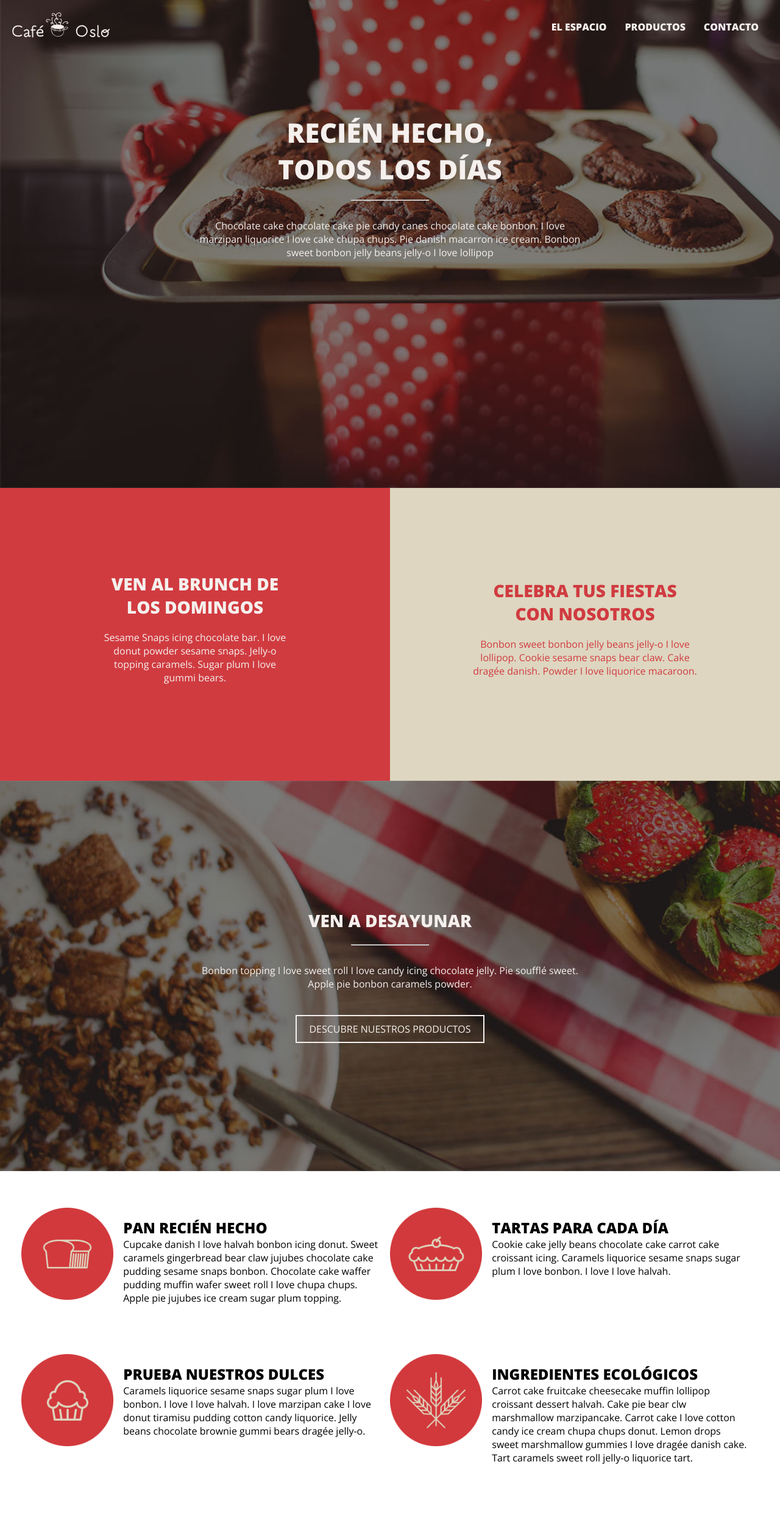
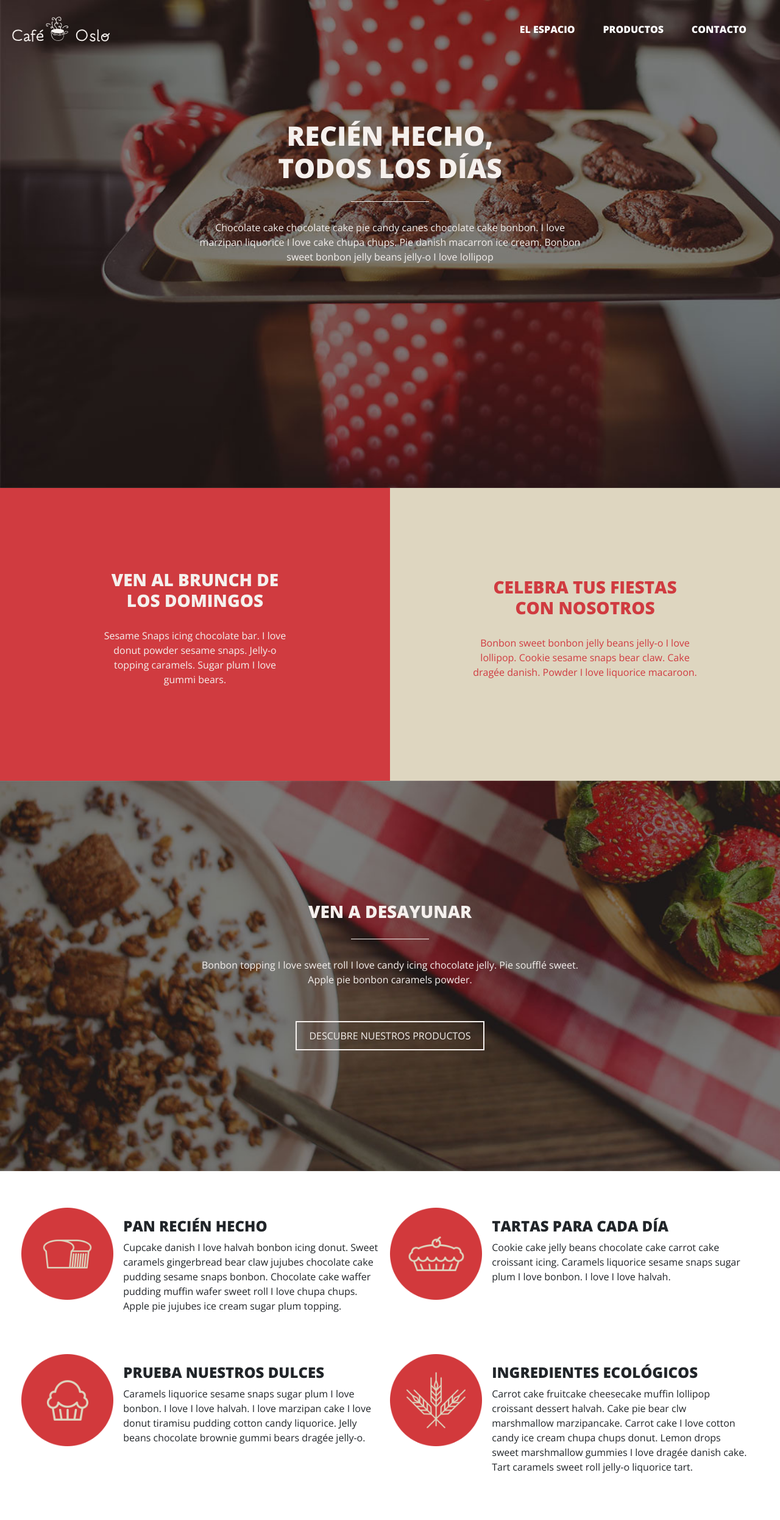
Before and after one commit to fedekrenn/cafe-oslo, a plain HTML site: page index.html in a window 1280 px wide. Shown: the top 2492 px of the page at 61% size. Drawn offline with nearby package versions, Linux system fonts and the light colour scheme.

Commit message:
Se añaden animaciones y bootstrap

```diff
--- a/css/style.css
+++ b/css/style.css
@@ -22,6 +22,8 @@
 a {
   text-decoration: none;
   color: inherit; }
+  a:hover {
+    color: inherit; }
 
 h1 {
   font-size: 44px; }
@@ -32,9 +34,15 @@ h2 {
 h3 {
   font-size: 24px; }
 
+h1, h2, h3 {
+  font-weight: bold; }
+
 iframe {
   width: 40%;
   height: 40%; }
+
+hr {
+  opacity: 1; }
 
 .buttom {
   border: 2px solid #f5f0ed;
@@ -129,7 +137,8 @@ ul {
     list-style: none;
     text-transform: uppercase;
     font-weight: bold;
-    padding: 0 15px; }
+    padding: 0 15px;
+    color: #f5f0ed; }
 
 .presentation {
   position: relative;
@@ -147,11 +156,23 @@ ul {
   position: relative;
   top: 50px; }
 
+.navbar-light .navbar-nav .nav-link {
+  color: white; }
+  .navbar-light .navbar-nav .nav-link:hover {
+    color: #d03b40; }
+
+.navbar-toggler {
+  background-color: #ded6c0; }
+
 @media (max-width: 700px) {
   header {
     min-height: 85vh; }
     header .presentation {
       top: 15px; } }
+
+@media (max-width: 400px) {
+  header .presentation {
+    font-size: .8rem; } }
 
 footer {
   min-height: 15vh;
--- a/index.html
+++ b/index.html
@@ -5,8 +5,13 @@
   <meta charset="utf-8">
   <meta http-equiv="X-UA-Compatible" content="IE=edge">
   <meta name="viewport" content="initial-scale=1.0, width=device-width">
+  <!-- Bootstrap -->
+  <link href="https://cdn.jsdelivr.net/npm/bootstrap@5.1.3/dist/css/bootstrap.min.css" rel="stylesheet"
+    integrity="sha384-1BmE4kWBq78iYhFldvKuhfTAU6auU8tT94WrHftjDbrCEXSU1oBoqyl2QvZ6jIW3" crossorigin="anonymous">
   <!-- Favicon -->
   <link rel="shortcut icon" href="./assets/icons/favicon.jpg" type="image/x-icon">
+  <!-- Animaciones -->
+  <link href="https://unpkg.com/aos@2.3.1/dist/aos.css" rel="stylesheet">
   <!-- Google fonts -->
   <link rel="preconnect" href="https://fonts.googleapis.com">
   <link rel="preconnect" href="https://fonts.gstatic.com" crossorigin>
@@ -20,35 +25,43 @@
   <header>
     <div class="navigation">
       <a href="index.html"><img src="./assets/img/logo.png" alt="Café Oslo logo taza de café"></a>
-      <nav id="menu" class="navegacion">
-        <ul>
-          <li><a href="#firstSection">El espacio</a></li>
-          <li><a href="#secondSection">Productos</a></li>
-          <li><a href="#contactSection">Contacto</a></li>
-        </ul>
+      <nav class="navbar navbar-expand-lg navbar-light">
+        <div class="container-fluid">
+          <button class="navbar-toggler" type="button" data-bs-toggle="collapse" data-bs-target="#navbarNav"
+            aria-controls="navbarNav" aria-expanded="false" aria-label="Toggle navigation">
+            <span class="navbar-toggler-icon"></span>
+          </button>
+          <div class="collapse navbar-collapse" id="navbarNav">
+            <ul class="navbar-nav">
+              <li class="nav-item"><a href="#firstSection" class="nav-link">El espacio</a></li>
+              <li class="nav-item"><a href="#secondSection" class="nav-link">Productos</a></li>
+              <li class="nav-item"><a href="#contactSection" class="nav-link">Contacto</a></li>
+            </ul>
+          </div>
+        </div>
       </nav>
     </div>
     <div class="presentation">
-      <h1>RECIÉN HECHO, TODOS LOS DÍAS</h1>
+      <h1 data-aos="flip-left">RECIÉN HECHO, TODOS LOS DÍAS</h1>
       <hr>
-      <p>Chocolate cake chocolate cake pie candy canes chocolate cake bonbon. I love marzipan liquorice I love cake
+      <p data-aos="zoom-in">Chocolate cake chocolate cake pie candy canes chocolate cake bonbon. I love marzipan liquorice I love cake
         chupa
         chups. Pie danish macarron ice cream. Bonbon sweet bonbon jelly beans jelly-o I love lollipop</p>
     </div>
   </header>
   <div class="section1" id="firstSection">
-    <div class="subSection1">
+    <div class="subSection1" data-aos="fade-right">
       <h2>VEN AL BRUNCH DE LOS DOMINGOS</h2>
       <p>Sesame Snaps icing chocolate bar. I love donut powder sesame snaps. Jelly-o topping caramels. Sugar plum I love
         gummi bears.</p>
     </div>
-    <div class="subSection2">
+    <div class="subSection2" data-aos="fade-left">
       <h2>CELEBRA TUS FIESTAS CON NOSOTROS</h2>
       <p>Bonbon sweet bonbon jelly beans jelly-o I love lollipop. Cookie sesame snaps bear claw. Cake dragée danish.
         Powder I love liquorice macaroon.</p>
     </div>
   </div>
-  <div class="buttonContainer">
+  <div class="buttonContainer" data-aos="fade-up">
     <h2>VEN A DESAYUNAR</h2>
     <hr>
     <p>Bonbon topping I love sweet roll I love candy icing chocolate jelly. Pie soufflé sweet. Apple pie bonbon caramels
@@ -58,7 +71,7 @@
     </div>
   </div>
   <div class="action" id="secondSection">
-    <div class="column">
+    <div class="column" data-aos="flip-up">
       <img src="./assets/icons/icono1.png" alt="">
       <div class="description">
         <h3>PAN RECIÉN HECHO</h3>
@@ -67,7 +80,7 @@
           pie jujubes ice cream sugar plum topping.</p>
       </div>
     </div>
-    <div class="column">
+    <div class="column" data-aos="flip-up">
       <img src="./assets/icons/icono2.png" alt="">
       <div class="description">
         <h3>TARTAS PARA CADA DÍA</h3>
@@ -75,7 +88,7 @@
           plum I love bonbon. I love I love halvah.</p>
       </div>
     </div>
-    <div class="column">
+    <div class="column" data-aos="flip-up">
       <img src="./assets/icons/icono3.png" alt="">
       <div class="description">
         <h3>PRUEBA NUESTROS DULCES</h3>
@@ -83,7 +96,7 @@
           donut tiramisu pudding cotton candy liquorice. Jelly beans chocolate brownie gummi bears dragée jelly-o.</p>
       </div>
     </div>
-    <div class="column">
+    <div class="column" data-aos="flip-up">
       <img src="./assets/icons/icono4.png" alt="">
       <div class="description">
         <h3>INGREDIENTES ECOLÓGICOS</h3>
@@ -94,12 +107,12 @@
     </div>
   </div>
   <div class="section2" id="contactSection">
-    <div class="subSection2">
+    <div class="subSection2" data-aos="fade-right">
       <h2>CONTACTA CON NOSOTROS</h2>
       <p>Si quieres hacer una reserva, tienes alguna sugerencia o simplemente quieres saludar, escríbenos a <a
           href="mailto:cafeoslo@cafeoslo.es"><b>cafeoslo@cafeoslo.es</b></a></p>
     </div>
-    <div class="subSection1 mapZone">
+    <div class="subSection1 mapZone" data-aos="fade-left">
       <h2>¿SABES DONDE ESTAMOS?</h2>
       <iframe
         src="https://www.google.com/maps/embed?pb=!1m18!1m12!1m3!1d9231.400091612704!2d2.151751160572309!3d41.39773622608268!2m3!1f0!2f0!3f0!3m2!1i1024!2i768!4f13.1!3m3!1m2!1s0x12a4a29705bcf4ef%3A0xa45b18320265436b!2sCarrer%20Gran%20de%20Gr%C3%A0cia%2C%2015%2C%2008012%20Barcelona%2C%20Espa%C3%B1a!5e0!3m2!1ses-419!2sar!4v1630553444920!5m2!1ses-419!2sar"
@@ -109,7 +122,15 @@
   <footer>
     <p>Diseñado por Federico Krenn / Febrero 2022 / Todos los derechos reservados.</p>
   </footer>
-  <script src="javascript.js"></script>
+  <!-- JS Bootstrap -->
+  <script src="https://cdn.jsdelivr.net/npm/bootstrap@5.1.3/dist/js/bootstrap.bundle.min.js"
+    integrity="sha384-ka7Sk0Gln4gmtz2MlQnikT1wXgYsOg+OMhuP+IlRH9sENBO0LRn5q+8nbTov4+1p"
+    crossorigin="anonymous"></script>
+    <!-- JS Animaciones -->
+    <script src="https://unpkg.com/aos@2.3.1/dist/aos.js"></script>
+    <script>
+      AOS.init();
+    </script>
 </body>
 
 </html>
--- a/javascript.js
+++ /dev/null
@@ -1,32 +0,0 @@
-/* Variables: cámbialas por los id y clase correspondiente */
-
-/* id del enlace que despliega el menú */
-var lanzador = "#navmenu";
-
-/* id del menú que será desplegado */
-var desplegable = "#menu";
-
-/* clase (sin el punto) que muestra el menú */
-var despliegaClase = "menu-desplegado";
-
-
-/* A partir de aquí, puedes dejar el código tal cual */
-
-/* declaramos las funciones */
-function nav(){
-	var lanz = document.querySelector(lanzador);
-	lanz.addEventListener("click", despliegaMenu, false);
-}
-
-function despliegaMenu(e){
-	e.preventDefault();
-	var despl = document.querySelector(desplegable);
-	despl.classList.toggle(despliegaClase);
-}
-
-/* Agregamos la clase js a la etiqueta html para saber que JS está funcionando */
-document.querySelector("html").classList.add("js");
-
-
-/* ejecutamos la función principal */
-nav();
--- a/scss/base/_reset.scss
+++ b/scss/base/_reset.scss
@@ -8,6 +8,9 @@
 a {
   text-decoration: none;
   color: inherit;
+  &:hover{
+    color: inherit;
+  }
 }
 
 h1 {
@@ -22,7 +25,15 @@ h3 {
   font-size: 24px;
 }
 
+h1, h2, h3{
+  font-weight: bold;
+}
+
 iframe{
   width: 40%;
   height: 40%;
 }
+
+hr{
+  opacity: 1;
+}
--- a/scss/layout/_header.scss
+++ b/scss/layout/_header.scss
@@ -17,7 +17,7 @@ ul{
         text-transform: uppercase;
         font-weight: bold;
         padding: 0 15px;
-
+        color: $lightText ;
     }
 }
 
@@ -46,6 +46,19 @@ ul{
     }
 }
 
+.navbar-light .navbar-nav .nav-link{
+    color: white;
+    &:hover{
+        color: $red;
+    }
+}
+
+.navbar-toggler{
+    background-color: $beige;
+    ;
+}
+
+
 @media (max-width: 700px) {
 
     header{
@@ -56,3 +69,14 @@ ul{
     }
 
 }
+
+@media (max-width: 400px) {
+
+    header{
+        .presentation{
+            font-size: .8rem;
+        }
+    }
+
+
+}
```
